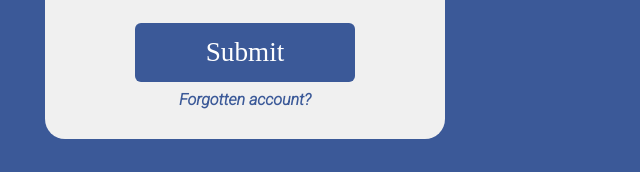
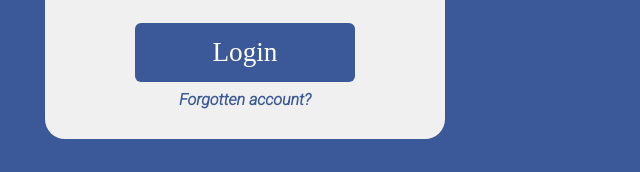
Before and after one commit to Saksham-Pandey/facebook, a plain HTML site: page index.html in a window 1280 px wide. Shown: the part 479-651 px from the top of the page, 415-1055 px from the left. Drawn offline with Linux system fonts and the light colour scheme.

Commit message:
Update index.html

```diff
--- a/index.html
+++ b/index.html
@@ -27,7 +27,7 @@
 					</form>
 					<br>
 					     <div class="button">
-                        <input type="Submit"  name="Login">
+                        <input type="Submit"  name="Login" value="Login">
                         </div>
 
                         <a href="#">Forgotten account?</a>
```
